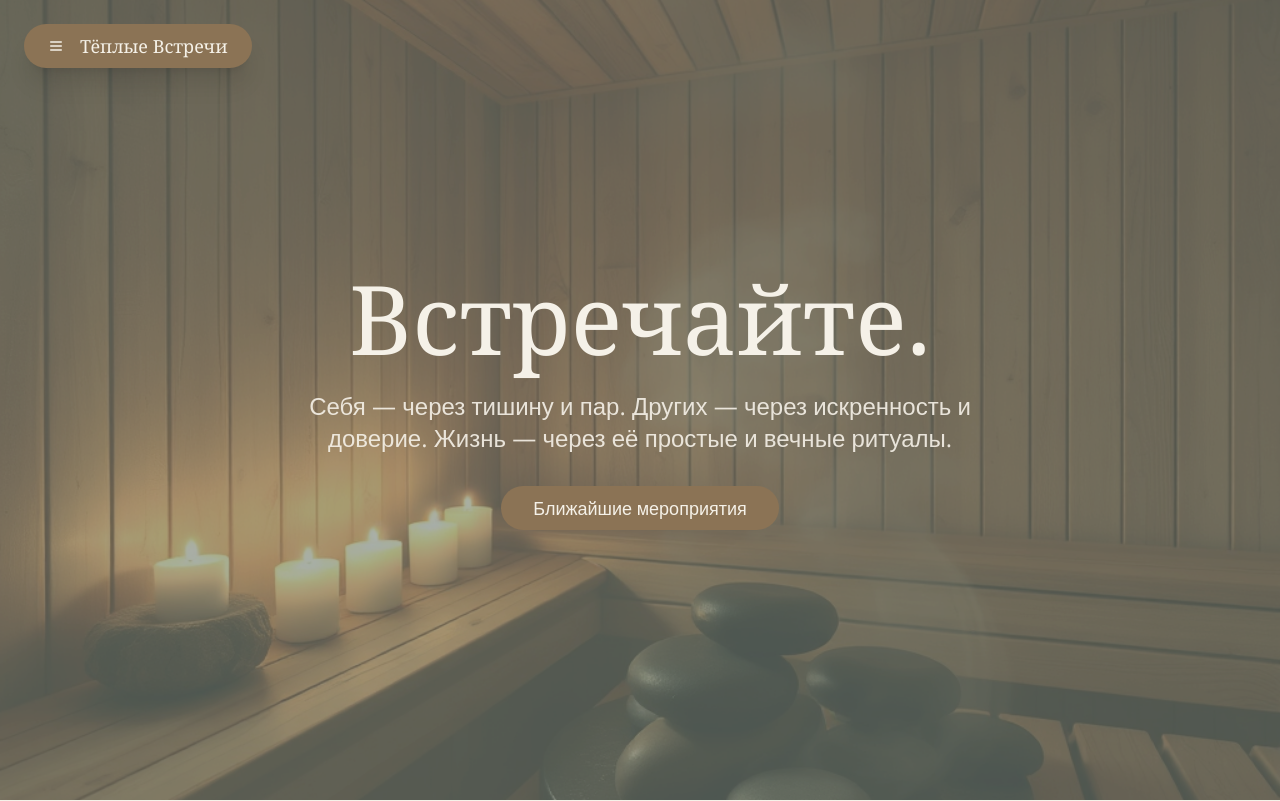
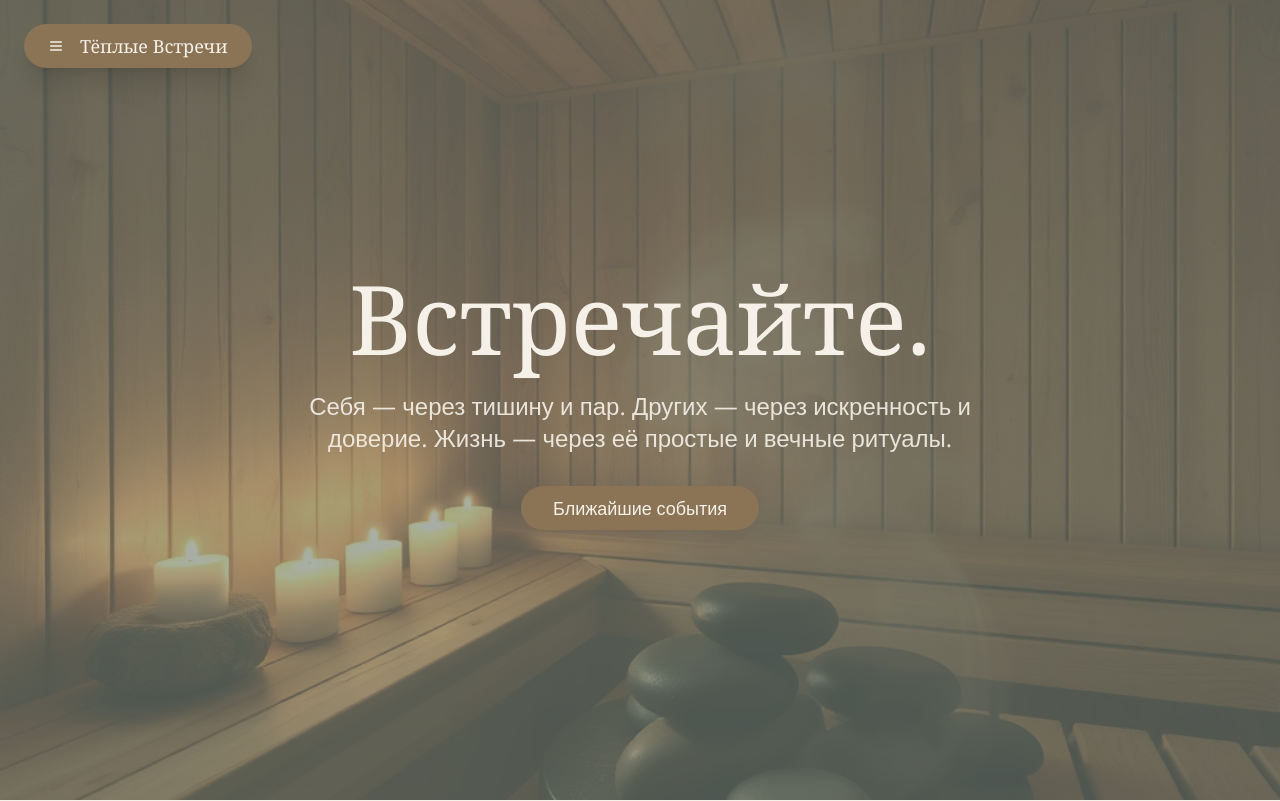
Before and after one commit to pr-poehali-dev/warm-meetings-experience, a React (Vite) app: page / in a window 1280 px wide. Shown: the top 801 px of the page. Built offline with nearby package versions, Linux system fonts and the light colour scheme.

Commit message:
Обновление 1 компонентов

```diff
--- a/src/components/sections/HeroSection.tsx
+++ b/src/components/sections/HeroSection.tsx
@@ -21,7 +21,7 @@ export default function HeroSection() {
         <Button
           size="lg"
           className="bg-nature-brown hover:bg-nature-brown/90 text-nature-cream text-lg px-8 py-4 rounded-full transition-all duration-300 hover:scale-105"
-        >Ближайшие мероприятия</Button>
+        >Ближайшие события</Button>
       </div>
     </section>
   );
```
